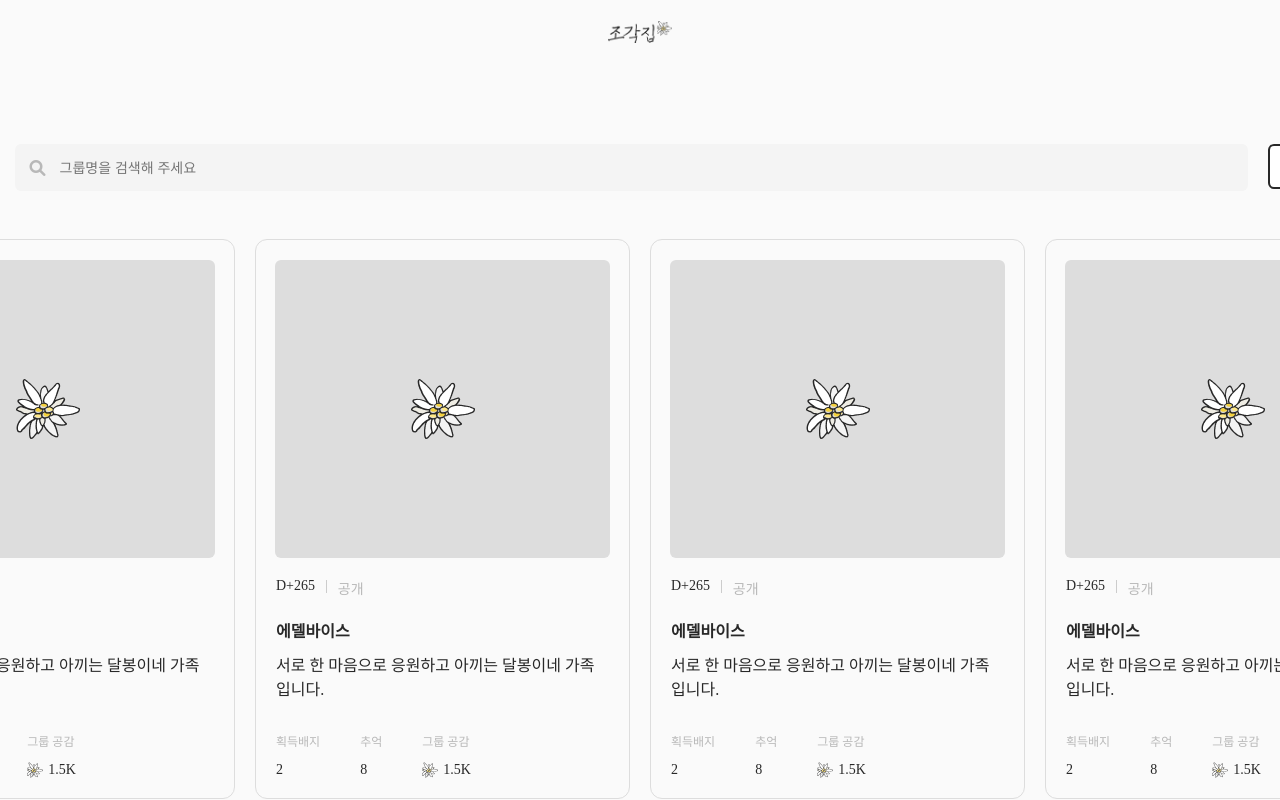
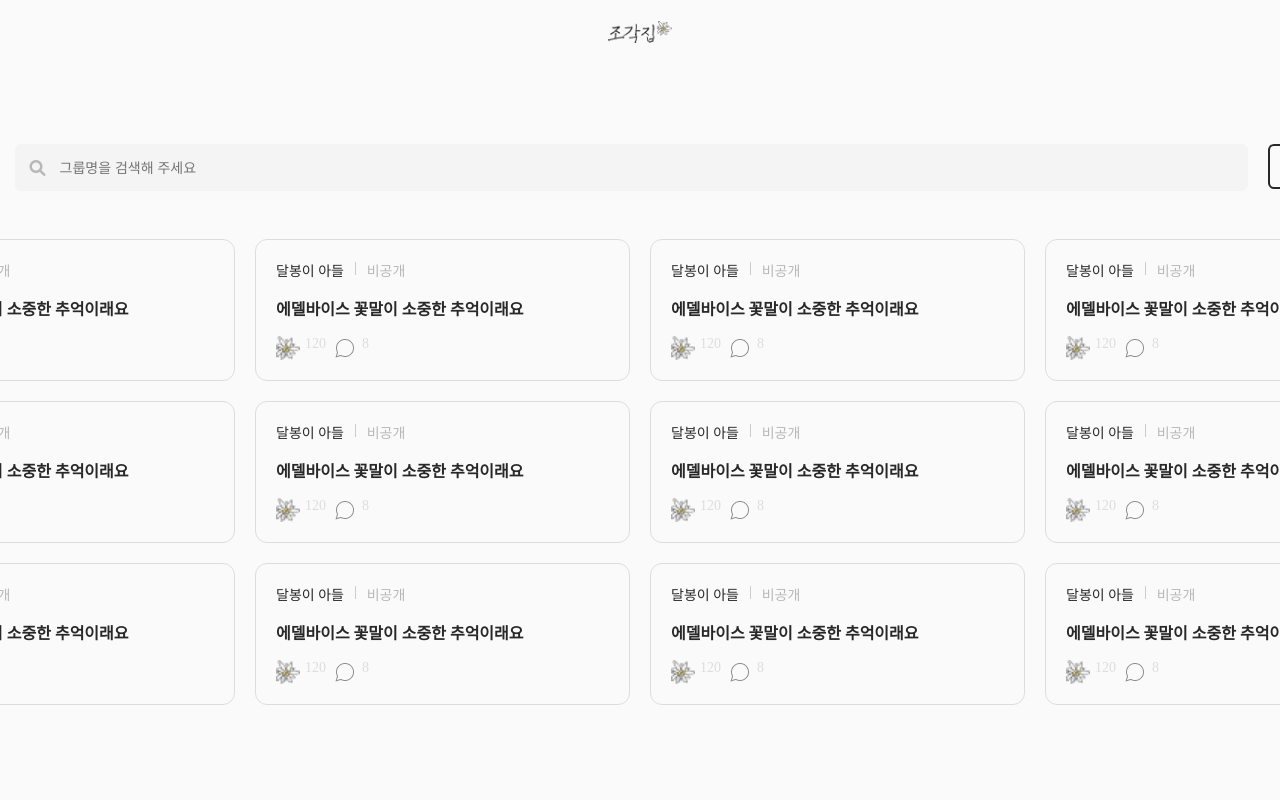
Before and after one commit to Codeit-Toy-Project/Front_End, a React (Create React App) app: page /group-list in a window 1280 px wide. Shown: the top 800 px of the page. Built offline with nearby package versions, Linux system fonts and the light colour scheme; a web font is replaced by a local one.

Commit message:
[FE-04]: component : memmory card 구현

```diff
--- a/src/components/Card.jsx
+++ b/src/components/Card.jsx
@@ -1,12 +1,11 @@
 import styled from "styled-components";
 import icon16 from "../assets/favicon/favicon16_16.png";
 import icon64 from "../assets/favicon/favicon64_64.png";
+import comment from "../assets/favicon/comment.png";
 
 const CardBox = styled.div`
     display: flex;
     flex-direction: column;
-    justify-content: center;
-    align-items: center;
 
     width: 375px;
     height: 560px;
@@ -20,7 +19,9 @@ const CardBox = styled.div`
 `;
 
 const PrivateCardBox = styled(CardBox)`
-    height: 156px;
+    justify-content: space-between;
+    gap: 5px;
+    height: 142px;
 `;
 
 //-----------------------------------
@@ -84,7 +85,6 @@ const ContentDesc = styled.div`
 
 const CountBox = styled.div`
     display: flex;
-    flex-direction: row;
 
     width: 100%;
     height: 38px;
@@ -100,6 +100,8 @@ const CountInfo = styled.div`
 `;
 
 const CountName = styled.p`
+    display: flex;
+
     color: var(--gray400);
     font-size: 12px;
 `;
@@ -111,6 +113,52 @@ const CountNum = styled.text`
     font-size: 14px;
 
     gap: 5px;
+`;
+
+// --------------------------------
+// Hasg tag
+
+const HashTagBox = styled.div`
+    display: flex;
+    justify-content: flex-start;
+    align-items: flex-start;
+    gap: 5px;
+
+    height: 38px;
+`;
+
+const HashTag = styled.div`
+    display: flex;
+
+    color: var(--gray200);
+    font-size: 14px;
+`;
+
+// ---------------------------------
+// Memory Card bottom info
+
+const BottomBox = styled.div`
+    display: flex;
+    justify-content: space-between;
+
+    width: 100%;
+`;
+
+const LoacationDate = styled.div`
+    display: flex;
+
+    color: var(--black);
+    font-size: 12px;
+`;
+
+const CommentBox = styled.div`
+    display: flex;
+
+    gap: 15px;
+`;
+
+const BottomCount = styled(CountNum)`
+    color: var(--gray200);
 `;
 
 //-----------------------------------
@@ -193,9 +241,78 @@ function PrivateGroupCard() {
 }
 
 //공개 추억 카드
-function MemoryCard() {}
+function MemoryCard() {
+    return (
+        <CardBox>
+            {/*Img Box */}
+            <ImgBox>
+                <img src={icon64}></img>
+            </ImgBox>
+
+            {/* Head Info */}
+            <HeadBox>
+                <DateInfo>달봉이 아들</DateInfo>|<AccessInfo>공개</AccessInfo>
+            </HeadBox>
+
+            {/* Content Info */}
+            <ContentBox>
+                <ContentTitle>Title</ContentTitle>
+                <ContentDesc>Content</ContentDesc>
+            </ContentBox>
+
+            {/* Tag */}
+            <HashTagBox>
+                <HashTag>#태그</HashTag>
+                <HashTag>#태그</HashTag>
+                <HashTag>#태그</HashTag>
+                <HashTag>#태그</HashTag>
+                <HashTag>#태그</HashTag>
+            </HashTagBox>
+
+            {/* location, date */}
+            <BottomBox>
+                <LoacationDate>인천앞바다ㆍ24.01.19</LoacationDate>
+                <CommentBox>
+                    <BottomCount>
+                        <img src={icon16} />
+                        120
+                    </BottomCount>
+                    <BottomCount>
+                        <img src={comment} />8
+                    </BottomCount>
+                </CommentBox>
+            </BottomBox>
+        </CardBox>
+    );
+}
 
 //비공개 추억 카드
-function PrivateMemoryCard() {}
+function PrivateMemoryCard() {
+    return (
+        <PrivateCardBox>
+            <HeadBox>
+                <DateInfo>달봉이 아들</DateInfo>|<AccessInfo>비공개</AccessInfo>
+            </HeadBox>
 
-export { GroupCard, PrivateGroupCard as PrivateCard };
+            {/* Content Info */}
+            <ContentBox>
+                <ContentTitle>에델바이스 꽃말이 소중한 추억이래요</ContentTitle>
+            </ContentBox>
+
+            {/* Count Info */}
+            <BottomBox>
+                <CommentBox>
+                    <BottomCount>
+                        <img src={icon16} />
+                        120
+                    </BottomCount>
+                    <BottomCount>
+                        <img src={comment} />8
+                    </BottomCount>
+                </CommentBox>
+            </BottomBox>
+        </PrivateCardBox>
+    );
+}
+
+export { GroupCard, PrivateGroupCard, MemoryCard, PrivateMemoryCard };
--- a/src/components/DropDown.jsx
+++ b/src/components/DropDown.jsx
@@ -9,7 +9,7 @@ const DropDownButton = styled.button`
     width: 160px;
     height: 45px;
 
-    background-color: var(--white);
+    background-color: var(--gray50);
     border-radius: 6px;
     border: 2px solid var(--black);
     cursor: pointer;
@@ -30,7 +30,7 @@ const DropdownList = styled.ul`
     top: 100%;
     left: 0;
 
-    background-color: var(--white);
+    background-color: var(--gray50);
     border: 2px solid var(--black);
     border-radius: 6px;
 
--- a/src/pages/openGroupList/openGroupListView.jsx
+++ b/src/pages/openGroupList/openGroupListView.jsx
@@ -4,7 +4,12 @@ import { CreateGroupButton } from "../../components/Button";
 import { AccessTab } from "../../components/Tab";
 import { GroupSearch } from "../../components/Input";
 import { ArrayDropDown } from "../../components/DropDown";
-import { GroupCard } from "../../components/Card";
+import {
+    GroupCard,
+    MemoryCard,
+    PrivateGroupCard,
+    PrivateMemoryCard,
+} from "../../components/Card";
 
 // Head Area
 
@@ -51,7 +56,7 @@ export default function openGroupListView() {
             <GroupListBox>
                 <GroupListArea>
                     {Array.from({ length: NUM_CARDS }).map((_, index) => (
-                        <GroupCard key={index} />
+                        <PrivateMemoryCard key={index} />
                     ))}
                 </GroupListArea>
             </GroupListBox>
```
Also changed, not shown: src/assets/favicon/comment.png (added).
